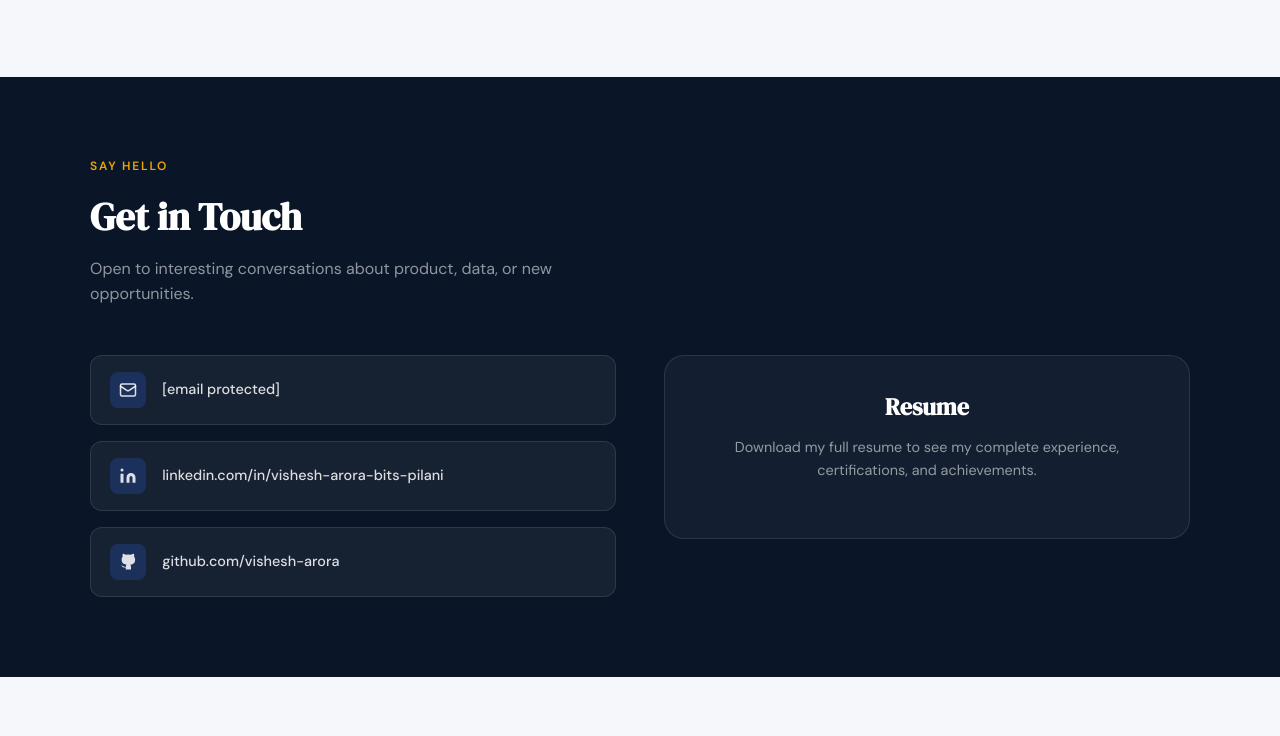
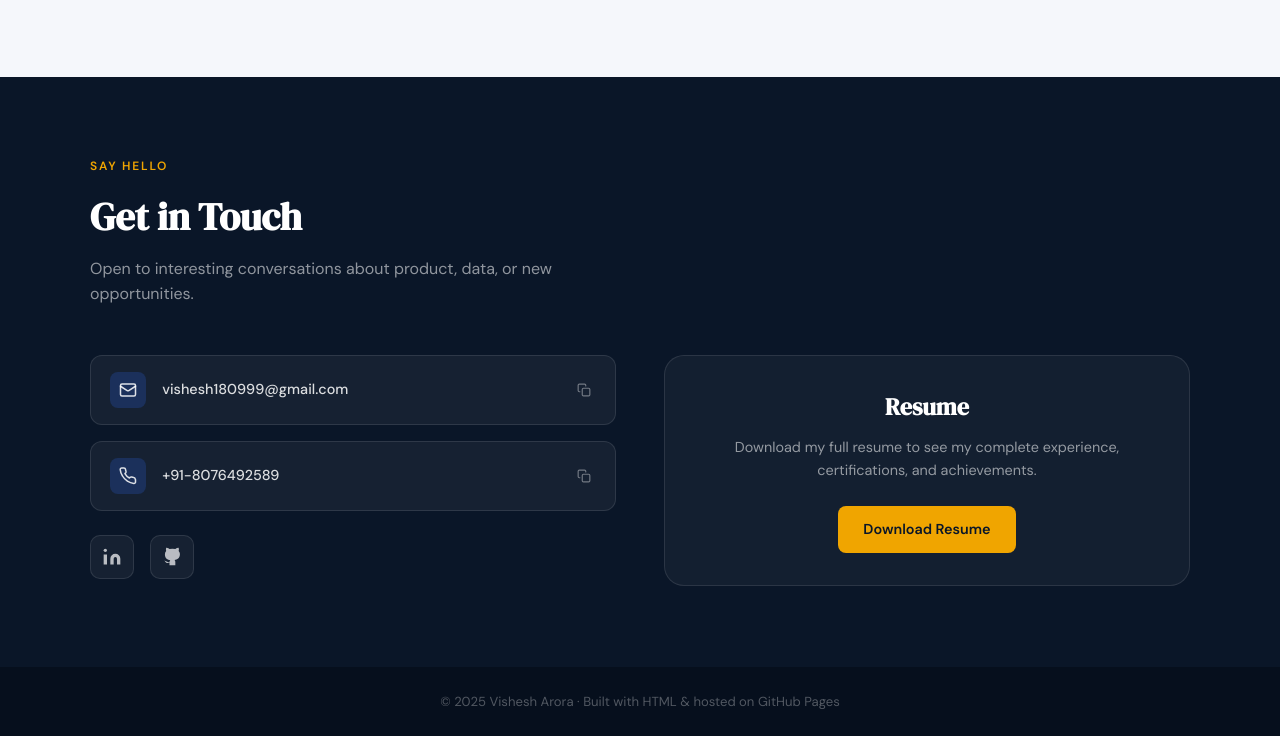
Before and after one commit to vishesh-arora/vishesh-arora.github.io, a plain HTML site: page index.html in a window 1280 px wide. Shown: the part 4145-4881 px from the top of the page. Before the commit the page ends 4822 px from the top, so only its background shows below. Drawn offline with Linux system fonts and the light colour scheme.

Commit message:
Add files via upload

```diff
--- a/index.html
+++ b/index.html
@@ -486,24 +486,58 @@
       display: flex; flex-direction: column; gap: 1rem;
     }
 
+
     .contact-link {
-      display: flex; align-items: center; gap: 1rem;
+      display: flex;
+      align-items: center;
+      gap: 1rem;
       background: rgba(255,255,255,0.05);
       border: 1px solid rgba(255,255,255,0.1);
       border-radius: 12px;
       padding: 1rem 1.2rem;
-      text-decoration: none;
       color: rgba(255,255,255,0.85);
       font-size: 0.9rem;
       font-weight: 500;
+    }
+
+    .contact-text { flex: 1; }
+
+    .copy-btn {
+      background: none;
+      border: none;
+      cursor: pointer;
+      color: rgba(255,255,255,0.4);
+      padding: 0.3rem;
+      border-radius: 6px;
+      display: flex;
+      align-items: center;
+      transition: color 0.2s, background 0.2s;
+    }
+
+    .copy-btn:hover {
+      color: rgba(255,255,255,0.9);
+      background: rgba(255,255,255,0.08);
+    }
+
+    .social-icon-btn {
+      display: flex;
+      align-items: center;
+      justify-content: center;
+      width: 44px; height: 44px;
+      background: rgba(255,255,255,0.05);
+      border: 1px solid rgba(255,255,255,0.1);
+      border-radius: 10px;
+      color: rgba(255,255,255,0.7);
+      text-decoration: none;
       transition: all 0.2s;
     }
 
-    .contact-link:hover {
-      background: rgba(255,255,255,0.1);
+    .social-icon-btn:hover {
+      background: rgba(255,255,255,0.12);
+      color: white;
       border-color: rgba(255,255,255,0.25);
-      color: white;
     }
+
 
     .contact-link .icon {
       width: 36px; height: 36px;
@@ -821,26 +855,69 @@
       <p class="section-sub">Open to interesting conversations about product, data, or new opportunities.</p>
       <div class="contact-grid">
         <div class="contact-links">
-          <a class="contact-link" href="/cdn-cgi/l/email-protection#592f302a313c2a31686169606060193e34383035773a3634">
+
+          <!-- Email -->
+          <div class="contact-link">
             <div class="icon">
               <svg xmlns="http://www.w3.org/2000/svg" width="18" height="18" viewBox="0 0 24 24" fill="none" stroke="currentColor" stroke-width="2" stroke-linecap="round" stroke-linejoin="round"><rect x="2" y="4" width="20" height="16" rx="2"/><path d="m22 7-8.97 5.7a1.94 1.94 0 0 1-2.06 0L2 7"/></svg>
             </div>
-            <span class="__cf_email__" data-cfemail="dea8b7adb6bbadb6efe6eee7e7e79eb9b3bfb7b2f0bdb1b3">[email&#160;protected]</span>
-          </a>
-          <a class="contact-link" href="https://www.linkedin.com/in/vishesh-arora-bits-pilani/" target="_blank">
+            <span class="contact-text">vishesh180999&#64;gmail&#46;com</span>
+            <button class="copy-btn" onclick="copyToClipboard('vishesh180999@gmail.com')" title="Copy email">
+              <svg xmlns="http://www.w3.org/2000/svg" width="14" height="14" viewBox="0 0 24 24" fill="none" stroke="currentColor" stroke-width="2" stroke-linecap="round" stroke-linejoin="round"><rect x="9" y="9" width="13" height="13" rx="2"/><path d="M5 15H4a2 2 0 0 1-2-2V4a2 2 0 0 1 2-2h9a2 2 0 0 1 2 2v1"/></svg>
+            </button>
+          </div>
+
+          <!-- Phone -->
+          <div class="contact-link">
             <div class="icon">
-              <svg xmlns="http://www.w3.org/2000/svg" width="18" height="18" viewBox="0 0 24 24" fill="currentColor"><path d="M16 8a6 6 0 0 1 6 6v7h-4v-7a2 2 0 0 0-2-2 2 2 0 0 0-2 2v7h-4v-7a6 6 0 0 1 6-6z"/><rect x="2" y="9" width="4" height="12"/><circle cx="4" cy="4" r="2"/></svg>
+              <svg xmlns="http://www.w3.org/2000/svg" width="18" height="18" viewBox="0 0 24 24" fill="none" stroke="currentColor" stroke-width="2" stroke-linecap="round" stroke-linejoin="round"><path d="M22 16.92v3a2 2 0 0 1-2.18 2 19.79 19.79 0 0 1-8.63-3.07A19.5 19.5 0 0 1 4.69 12 19.79 19.79 0 0 1 1.61 3.41 2 2 0 0 1 3.6 1.22h3a2 2 0 0 1 2 1.72 12.84 12.84 0 0 0 .7 2.81 2 2 0 0 1-.45 2.11L7.91 8.7a16 16 0 0 0 6 6l.86-.86a2 2 0 0 1 2.11-.45 12.84 12.84 0 0 0 2.81.7A2 2 0 0 1 21.5 16z"/></svg>
             </div>
-            linkedin.com/in/vishesh-arora-bits-pilani
-          </a>
-          <a class="contact-link" href="https://github.com/vishesh-arora" target="_blank">
-            <div class="icon">
-              <svg xmlns="http://www.w3.org/2000/svg" width="18" height="18" viewBox="0 0 24 24" fill="currentColor"><path d="M9 19c-5 1.5-5-2.5-7-3m14 6v-3.87a3.37 3.37 0 0 0-.94-2.61c3.14-.35 6.44-1.54 6.44-7A5.44 5.44 0 0 0 20 4.77 5.07 5.07 0 0 0 19.91 1S18.73.65 16 2.48a13.38 13.38 0 0 0-7 0C6.27.65 5.09 1 5.09 1A5.07 5.07 0 0 0 5 4.77a5.44 5.44 0 0 0-1.5 3.78c0 5.42 3.3 6.61 6.44 7A3.37 3.37 0 0 0 9 18.13V22"/></svg>
-            </div>
-            github.com/vishesh-arora
-          </a>
+            <span class="contact-text">+91-8076492589</span>
+            <button class="copy-btn" onclick="copyToClipboard('+918076492589')" title="Copy phone">
+              <svg xmlns="http://www.w3.org/2000/svg" width="14" height="14" viewBox="0 0 24 24" fill="none" stroke="currentColor" stroke-width="2" stroke-linecap="round" stroke-linejoin="round"><rect x="9" y="9" width="13" height="13" rx="2"/><path d="M5 15H4a2 2 0 0 1-2-2V4a2 2 0 0 1 2-2h9a2 2 0 0 1 2 2v1"/></svg>
+            </button>
+          </div>
+
+          <!-- Social icons row -->
+          <div style="display: flex; gap: 1rem; padding: 0.5rem 0;">
+            <a href="https://www.linkedin.com/in/vishesh-arora-bits-pilani/" target="_blank" class="social-icon-btn" title="LinkedIn">
+              <svg xmlns="http://www.w3.org/2000/svg" width="20" height="20" viewBox="0 0 24 24" fill="currentColor"><path d="M16 8a6 6 0 0 1 6 6v7h-4v-7a2 2 0 0 0-2-2 2 2 0 0 0-2 2v7h-4v-7a6 6 0 0 1 6-6z"/><rect x="2" y="9" width="4" height="12"/><circle cx="4" cy="4" r="2"/></svg>
+            </a>
+            <a href="https://github.com/vishesh-arora" target="_blank" class="social-icon-btn" title="GitHub">
+              <svg xmlns="http://www.w3.org/2000/svg" width="20" height="20" viewBox="0 0 24 24" fill="currentColor"><path d="M9 19c-5 1.5-5-2.5-7-3m14 6v-3.87a3.37 3.37 0 0 0-.94-2.61c3.14-.35 6.44-1.54 6.44-7A5.44 5.44 0 0 0 20 4.77 5.07 5.07 0 0 0 19.91 1S18.73.65 16 2.48a13.38 13.38 0 0 0-7 0C6.27.65 5.09 1 5.09 1A5.07 5.07 0 0 0 5 4.77a5.44 5.44 0 0 0-1.5 3.78c0 5.42 3.3 6.61 6.44 7A3.37 3.37 0 0 0 9 18.13V22"/></svg>
+            </a>
+          </div>
+
         </div>
         <div class="resume-block">
           <h3>Resume</h3>
           <p>Download my full resume to see my complete experience, certifications, and achievements.</p>
-          <a href="https://drive.google.com/fil
+          <a href="https://drive.google.com/uc?export=download&id=1fdSafJeH-s3y0rXn70HVqQr-PcG7Cx9R" target="_blank" class="btn btn-gold">Download Resume</a>
+        </div>
+      </div>
+    </div>
+  </section>
+
+  <!-- TOAST -->
+  <div id="toast" style="position:fixed; bottom:2rem; left:50%; transform:translateX(-50%) translateY(20px); background:#1e2a3a; color:white; padding:0.65rem 1.4rem; border-radius:100px; font-size:0.85rem; font-weight:600; opacity:0; transition:all 0.3s; z-index:999; pointer-events:none;">Copied to clipboard</div>
+
+  <footer>
+    <p>&copy; 2025 Vishesh Arora &middot; Built with HTML &amp; hosted on GitHub Pages</p>
+  </footer>
+
+  <script>
+    function copyToClipboard(text) {
+      navigator.clipboard.writeText(text).then(() => {
+        const toast = document.getElementById('toast');
+        toast.style.opacity = '1';
+        toast.style.transform = 'translateX(-50%) translateY(0)';
+        setTimeout(() => {
+          toast.style.opacity = '0';
+          toast.style.transform = 'translateX(-50%) translateY(20px)';
+        }, 3000);
+      });
+    }
+  </script>
+
+</body>
+</html>
```
